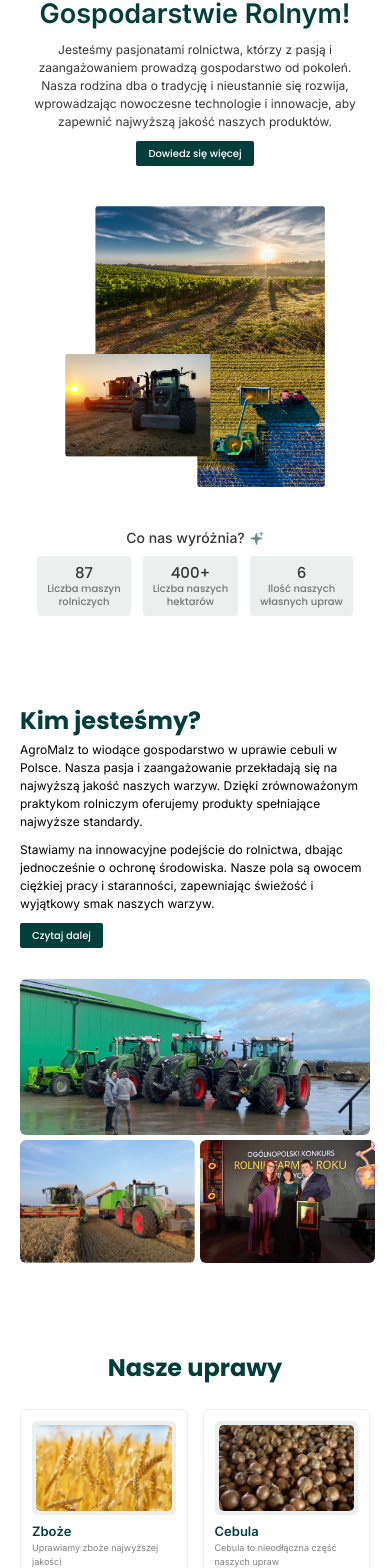
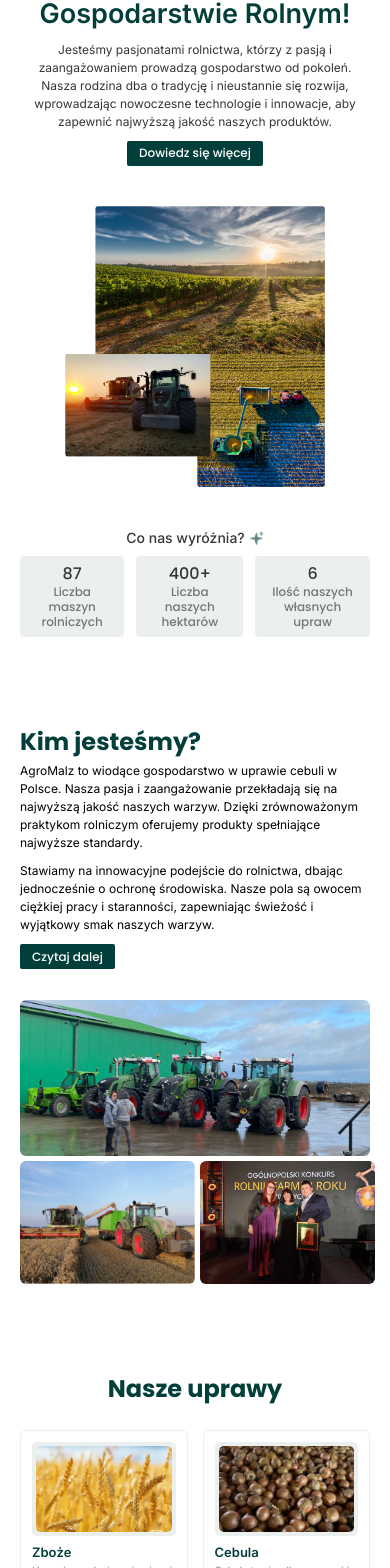
Before and after one commit to sercamembert/agromalz, a Next.js app: page / in a window 390 px wide. Shown: the part 137-1705 px from the top of the page. Built offline with nearby package versions, Linux system fonts and the light colour scheme.

Commit message:
change mobile fonts

```diff
--- a/src/app/globals.css
+++ b/src/app/globals.css
@@ -29,7 +29,7 @@ html {
   }
 
   .service-text {
-    @apply text-[11px] lg:text-[15px] xl:text-[18px] 2xl:text-[20px] desktop:text-[22px] ultra:text-[33px];
+    @apply text-[12px] lg:text-[15px] xl:text-[18px] 2xl:text-[20px] desktop:text-[22px] ultra:text-[33px];
   }
 
   .footer-contact {
--- a/src/components/About.tsx
+++ b/src/components/About.tsx
@@ -30,7 +30,7 @@ py-[90px] md:py-[80px] lg:py-[104px] xl:py-[130px] 3xl:py-[140px] desktop:py-[16
           <button
             className="bg-primary text-white rounded-[2px] xl:rounded-[4px] 3xl:rounded-[5px]
           h-[25px] md:h-[22px] lg:h-[25px] xl:h-[31px] 2xl:h-[35px] desktop:h-[38px] ultra:h-[56px]
-          font-medium font-poppins text-[10px] md:text-[9px] lg:text-[10px] xl:text-[13.62px] desktop:text-[15px] ultra:text-[23px] px-3 xl:px-6
+          font-medium font-poppins text-[12px] md:text-[9px] lg:text-[12px] xl:text-[13.62px] desktop:text-[15px] ultra:text-[23px] px-3 xl:px-6
            button-animation cursor-pointer
            md:w-auto md:min-w-[94px] lg:min-w-[125px] xl:min-w-[155px] 2xl:min-w-[175px] desktop:min-w-[190px] ultra:min-w-[283px]
           flex items-center justify-center
--- a/src/components/Crops/CropsBlock.tsx
+++ b/src/components/Crops/CropsBlock.tsx
@@ -38,14 +38,14 @@ const CropsBlock = ({ image, name, text, href }: Props) => {
         {name}
       </p>
       <p
-        className="text-[#808080] text-[9px] md:text-[10px] lg:text-[12.49px] xl:text-[15.12] 2xl:text-[18.38px] desktop:text-[22px] ultra:text-[27px]
+        className="text-[#808080] text-[10px] md:text-[12px] lg:text-[12.49px] xl:text-[15.12] 2xl:text-[18.38px] desktop:text-[22px] ultra:text-[27px]
       min-h-[27px] lg:min-h-[37px] 2xl:min-h-[55px] desktop:min-h-[66px] ultra:min-h-[81px]
       "
       >
         {text}
       </p>
       <p
-        className=" text-right  text-[9px] md:text-[10px] lg:text-[12.49px] xl:text-[15.12] 2xl:text-[18.38px] desktop:text-[22px] ultra:text-[27px] overflow-hidden
+        className=" text-right  text-[10px] md:text-[12px] lg:text-[12.49px] xl:text-[15.12] 2xl:text-[18.38px] desktop:text-[22px] ultra:text-[27px] overflow-hidden
         mt-[14px] md:mt-[17px] lg:mt-[23px] xl:mt-[29px] 2xl:mt-[32px] desktop:mt-[36px] ultra:mt-[45px]"
       >
         <Link
--- a/src/components/Hero/Hero.tsx
+++ b/src/components/Hero/Hero.tsx
@@ -20,7 +20,7 @@ const Hero = () => {
           href="/onas"
           className="bg-primary text-white rounded-[2px] xl:rounded-[4px] 3xl:rounded-[5px]
           h-[25px] md:h-[22px] lg:h-[25px] xl:h-[31px] 2xl:h-[35px] desktop:h-[38px] ultra:h-[56px]
-          font-medium font-poppins text-[10px] md:text-[9px] lg:text-[10px] xl:text-[13.62px] desktop:text-[15px] ultra:text-[23px] px-3 xl:px-6
+          font-medium font-poppins text-[12px] md:text-[9px] lg:text-[12px] xl:text-[13.62px] desktop:text-[15px] ultra:text-[23px] px-3 xl:px-6
            button-animation cursor-pointer
            md:w-auto md:min-w-[94px] lg:min-w-[125px] xl:min-w-[155px] 2xl:min-w-[175px] desktop:min-w-[190px] ultra:min-w-[283px]
           flex items-center justify-center mx-auto md:mr-auto md:mx-0
--- a/src/components/Hero/StatsBlock.tsx
+++ b/src/components/Hero/StatsBlock.tsx
@@ -14,14 +14,14 @@ const StatsBlock = ({ heading, text, text2 }: Props) => {
   py-[8px] md:py-[6px] lg:py-[9px] xl:py-[10px] 2xl:py-[12px] ultra:py-[18px]
   "
     >
-      <p className="text-text text-center font-poppins font-medium text-[15px] md:text-[16px] lg:text-[21px] xl:text-[26px] 2xl:text-[29px] desktop:text-[32px] ultra:text-[48px] leading-tight">
+      <p className="text-text text-center font-poppins font-medium text-[16px] md:text-[16px] lg:text-[21px] xl:text-[26px] 2xl:text-[29px] desktop:text-[32px] ultra:text-[48px] leading-tight">
         {heading}
       </p>
       <div>
-        <p className="text-text text-center opacity-65 font-poppins font-medium text-[10px] md:text-[7px] lg:text-[8px] xl:text-[10px] 2xl:text-[11px] desktop:text-[13px] ultra:text-[19px] leading-tight">
+        <p className="text-text text-center opacity-65 font-poppins font-medium text-[12px] md:text-[7px] lg:text-[8px] xl:text-[12px] 2xl:text-[11px] desktop:text-[13px] ultra:text-[19px] leading-tight">
           {text}
         </p>
-        <p className="text-text text-center opacity-65 font-poppins font-medium text-[10px] md:text-[7px] lg:text-[8px] xl:text-[10px] 2xl:text-[11px] desktop:text-[13px] ultra:text-[19px] leading-tight">
+        <p className="text-text text-center opacity-65 font-poppins font-medium text-[12px] md:text-[7px] lg:text-[8px] xl:text-[12px] 2xl:text-[11px] desktop:text-[13px] ultra:text-[19px] leading-tight">
           {text2}
         </p>
       </div>
--- a/src/components/Ratings/RatingBlock.tsx
+++ b/src/components/Ratings/RatingBlock.tsx
@@ -35,7 +35,7 @@ const RatingBlock = ({ name, text }: Props) => {
         </div>
       </div>
       <p
-        className="text-text text-[9px] lg:text-[10px] xl:text-[12px] 2xl:text-[13px] desktop:text-[15px] ultra:text-[22px]
+        className="text-text text-[9px] lg:text-[12px] xl:text-[12px] 2xl:text-[13px] desktop:text-[15px] ultra:text-[22px]
       w-[210px] md:w-[174px] lg:w-[230px] xl:w-[290px] 2xl:w-[326px] desktop:w-[358px] ultra:w-[527px]
       mt-[5px] lg:mt-[9px] 2xl:mt-[11px]
       "
--- a/src/components/Services/ServiceBlock.tsx
+++ b/src/components/Services/ServiceBlock.tsx
@@ -17,10 +17,10 @@ const ServiceBlock = ({ icon, text, title }: Props) => {
         className="w-[28px] lg:w-[35px] xl:w-[45px] 2xl:w-[50px] desktop:w-[55px] ultra:w-[82px] h-[28px] lg:h-[35px] xl:h-[45px] 2xl:h-[50px] desktop:h-[55px] ultra:h-[82px]"
       />
       <div className="flex flex-col">
-        <p className="leading-tight font-poppins font-semibold text-[11px] lg:text-[15px] xl:text-[18px] 2xl:text-[20px] desktop:text-[22px] ultra:text-[33px]">
+        <p className="leading-tight font-poppins font-semibold text-[13px] lg:text-[15px] xl:text-[18px] 2xl:text-[20px] desktop:text-[22px] ultra:text-[33px]">
           {title}
         </p>
-        <p className="text-[10px] lg:text-[13px] xl:text-[16px] 2xl:text-[18px] desktop:text-[20px] ultra:text-[29px]">
+        <p className="text-[12px] lg:text-[13px] xl:text-[16px] 2xl:text-[18px] desktop:text-[20px] ultra:text-[29px]">
           {text}
         </p>
       </div>
--- a/src/components/offer/OfferHero.tsx
+++ b/src/components/offer/OfferHero.tsx
@@ -22,7 +22,7 @@ const OfferHero = ({ href, name, text }: Props) => {
           href="/#kontakt"
           className="bg-primary text-white rounded-[2px] xl:rounded-[4px] 3xl:rounded-[5px]
           h-[25px] md:h-[22px] lg:h-[25px] xl:h-[31px] 2xl:h-[35px] desktop:h-[38px] ultra:h-[56px]
-          font-medium font-poppins text-[10px] md:text-[9px] lg:text-[10px] xl:text-[13.62px] desktop:text-[15px] ultra:text-[23px] px-3 xl:px-6
+          font-medium font-poppins text-[12px] md:text-[9px] lg:text-[12px] xl:text-[13.62px] desktop:text-[15px] ultra:text-[23px] px-3 xl:px-6
            button-animation cursor-pointer
            md:w-auto md:min-w-[94px] lg:min-w-[125px] xl:min-w-[155px] 2xl:min-w-[175px] desktop:min-w-[190px] ultra:min-w-[283px]
           flex items-center justify-center mx-auto md:mr-auto md:mx-0 desktop:mt-[10px]
```
